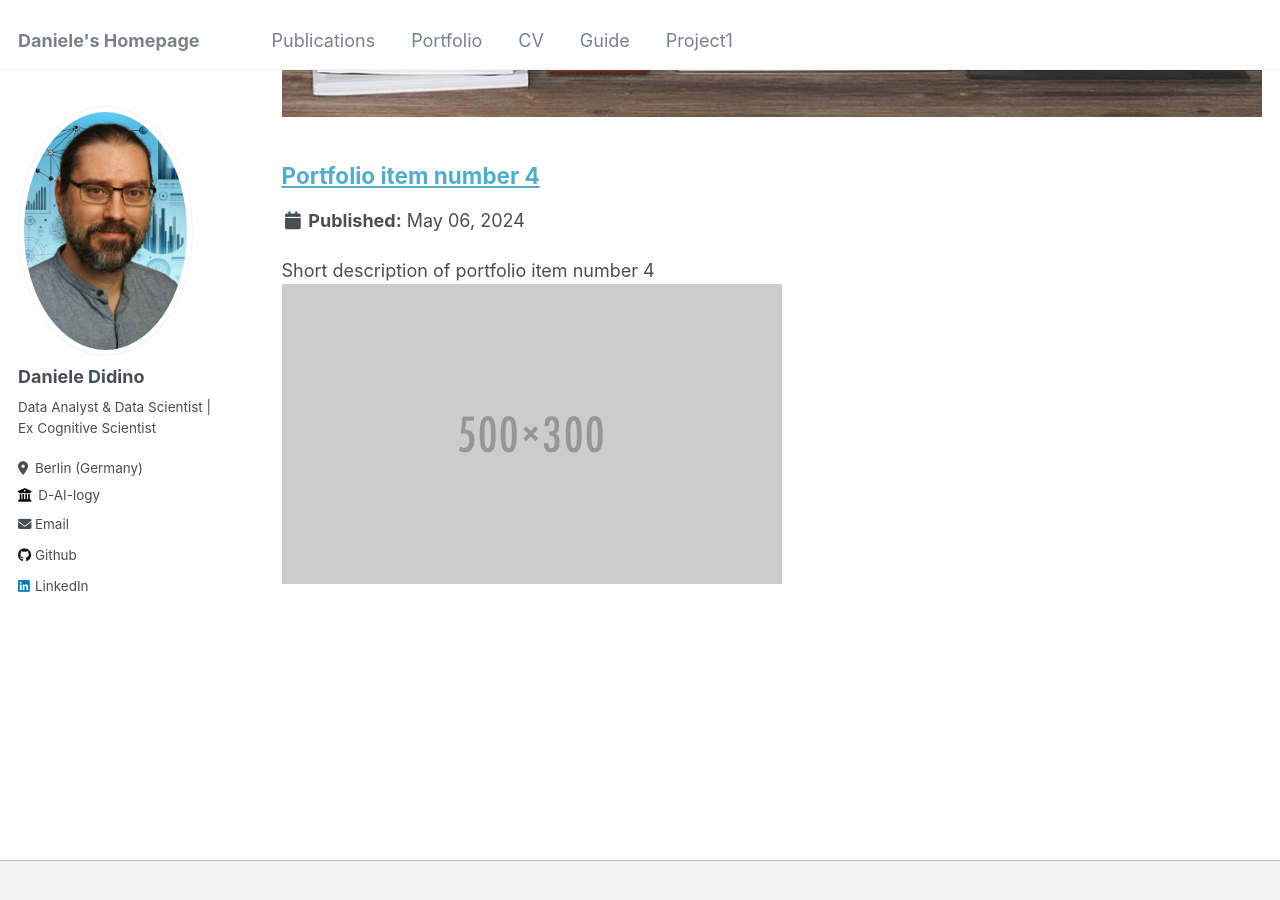
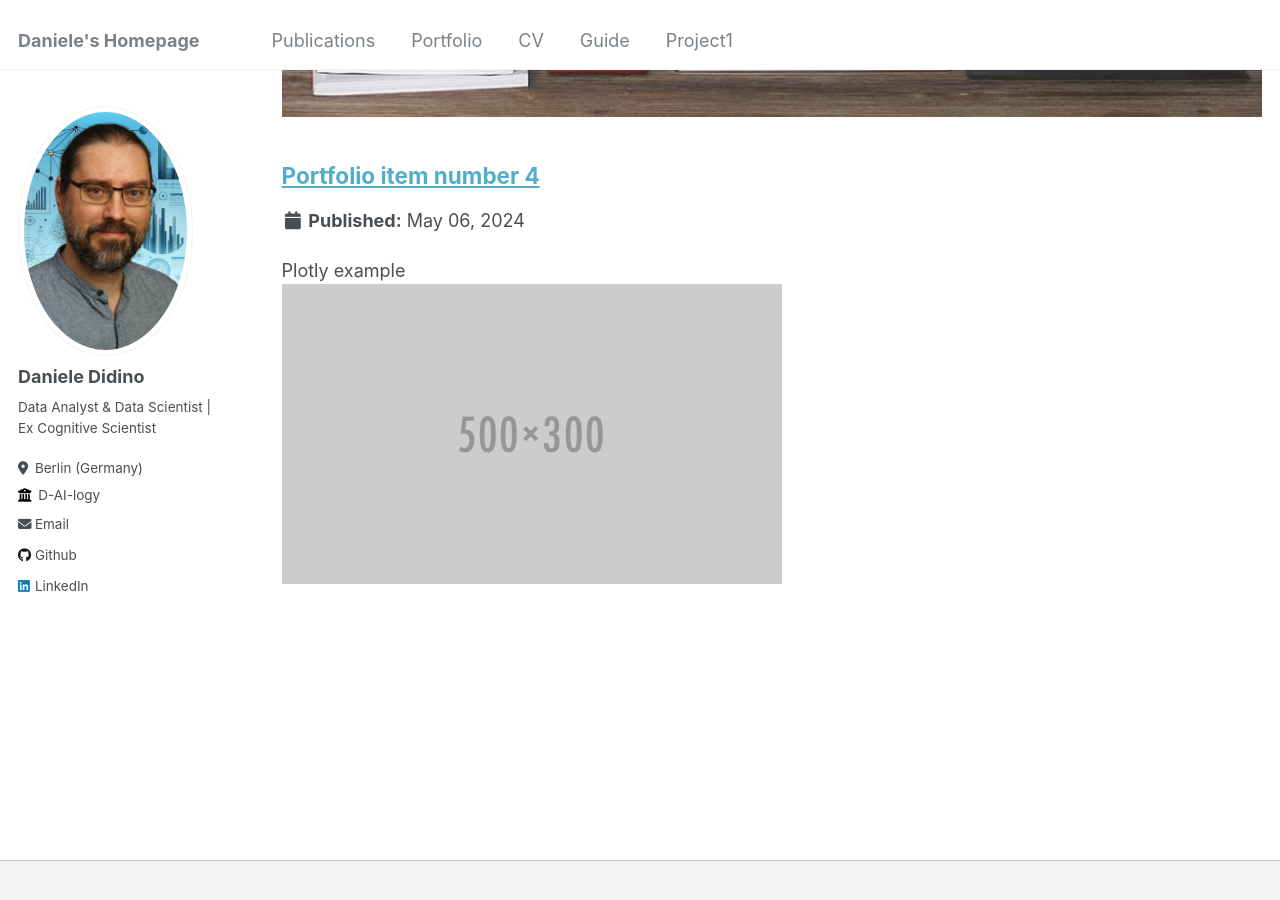
Before and after one commit to DanieleDidino/DanieleDidino.github.io, a Jekyll site: the page built from _pages/portfolio.html, in a window 1280 px wide and 900 px high, scrolled down 1686 px. Built offline with Jekyll 4.4.1, drawn with Linux system fonts in a browser that asks for light colours.

Commit message:
test plotly

```diff
--- a/_portfolio/portfolio-4.html
+++ b/_portfolio/portfolio-4.html
@@ -1,12 +1,13 @@
 ---
 title: "Portfolio item number 4"
-excerpt: "Short description of portfolio item number 4 <br/><img src='/images/500x300.png'>"
+excerpt: "Plotly example <br/><img src='/images/500x300.png'>"
 collection: portfolio
 ---
 
 <html lang="en">
 <body>
     <h1>Welcome to My GitHub Pages Website</h1>
+    <br/>
     <!-- Add a reference to the Plotly graph HTML file -->
     <iframe src="/images/test1.html" width="600" height="400"></iframe>
 </body>
```
